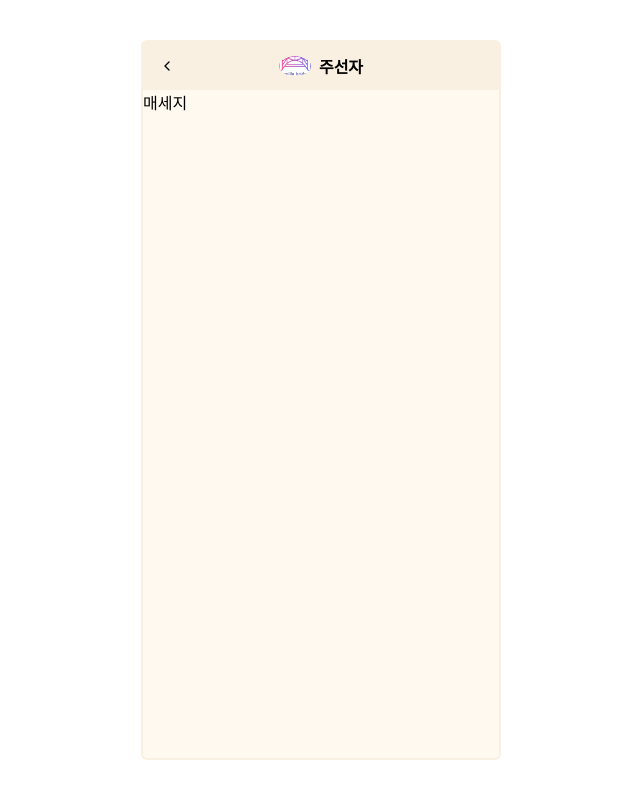
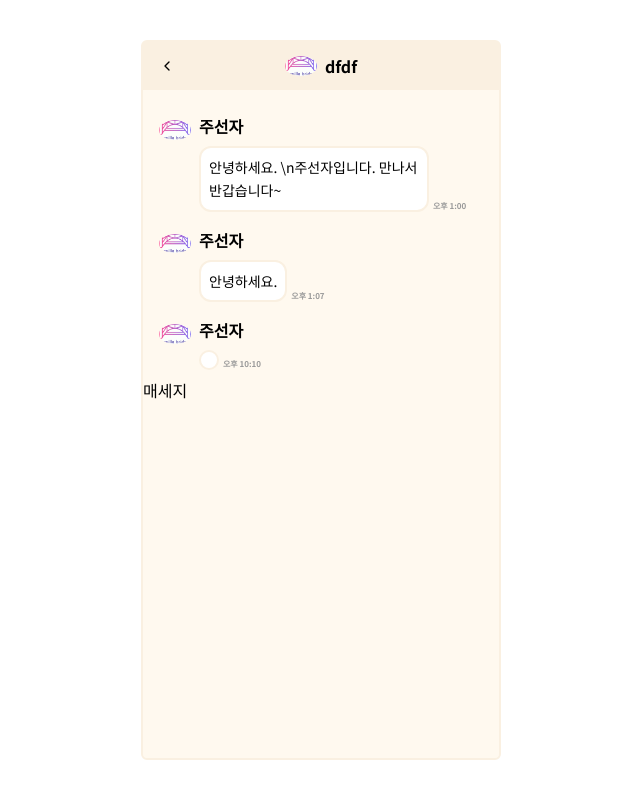
Before and after one commit to CodyMan0/internship_assignment, a React (Vite) app: page / in a window 1280 px wide. Shown: the whole page, without its empty margins (319-959 px from the left). Built offline with nearby package versions, Linux system fonts and the light colour scheme.

Commit message:
Feat : Date Format 유틸 함수 구현

```diff
--- a/public/data/message.json
+++ b/public/data/message.json
@@ -5,6 +5,17 @@
 		"msg": {
 			"mtype": "text",
 			"content": "안녕하세요. \\n주선자입니다. 만나서 반갑습니다~"
+		},
+		"photo_url": "https://photo.vanillabridge.com/app_photos/agent_man.JPG",
+		"user_id": 2,
+		"user_name": "주선자"
+	},
+	{
+		"created_at": "2023-06-10 13:07:00",
+		"id": 101,
+		"msg": {
+			"mtype": "text",
+			"content": "안녕하세요."
 		},
 		"photo_url": "https://photo.vanillabridge.com/app_photos/agent_man.JPG",
 		"user_id": 2,
--- /dev/null
+++ b/src/components/ChatSection.tsx
@@ -0,0 +1,19 @@
+import { MessageInfoType } from "../types/MessageType";
+import MessageBox from "./common/MessageBox";
+
+type Props = {
+	messageList: MessageInfoType[] | undefined;
+};
+const ChatSection = ({ messageList }: Props) => {
+	return (
+		<div className="py-2 px-4">
+			{messageList &&
+				messageList.map((message, index) => {
+					console.log("in map", message);
+					return <MessageBox key={index} message={message} />;
+				})}
+		</div>
+	);
+};
+
+export default ChatSection;
--- a/src/components/Header.tsx
+++ b/src/components/Header.tsx
@@ -1,20 +1,12 @@
-// 조건
-// 1. 헤더의 back 아이콘 check
-// 2. user_input 전송 버튼의 아이콘은 머터리얼 아이콘을 사용 (chevron_left, arrow_back)
 import { FiChevronLeft } from "react-icons/fi";
-import ProfileImage from "./ProfileImage";
+import CounterpartInfo from "./common/CounterpartInfo";
 
-type Props = {
-	name: string;
-};
-
-const Header = ({ name }: Props) => {
+const Header = () => {
 	return (
 		<nav className="w-full bg-beige py-2 px-4">
 			<div className="flex relative justify-center items-center gap-2">
 				<FiChevronLeft className="absolute left-0" />
-				<ProfileImage url="UI" />
-				<h1 className="font-semibold">{name}</h1>
+				<CounterpartInfo name="dfdf" />
 			</div>
 		</nav>
 	);
--- /dev/null
+++ b/src/components/common/CounterpartInfo.tsx
@@ -0,0 +1,16 @@
+import ProfileImage from "./ProfileImage";
+
+type Props = {
+	name: string;
+};
+
+const CounterpartInfo = ({ name }: Props) => {
+	return (
+		<>
+			<ProfileImage url="UI" />
+			<h1 className="font-semibold">{name}</h1>
+		</>
+	);
+};
+
+export default CounterpartInfo;
--- /dev/null
+++ b/src/components/common/MessageBox.tsx
@@ -0,0 +1,31 @@
+import { MessageInfoType } from "../../types/MessageType";
+import { formatDetailTime, formatTime } from "../../utils/formatDate";
+
+import CounterpartInfo from "./CounterpartInfo";
+
+type Props = {
+	message: MessageInfoType;
+};
+
+const MessageBox = ({ message }: Props) => {
+	const { created_at, id, msg, photo_url, user_id, user_name } = message;
+	console.log(created_at);
+
+	return (
+		<div className="mt-4">
+			<div className="flex gap-2 font-normal">
+				<CounterpartInfo name={user_name} />
+			</div>
+			<div className="flex items-end gap-1">
+				<div className="p-2 bg-white inline-block max-w-[230px] rounded-xl border-2 border-beige ml-10">
+					<p className="text-sm leading-relaxed">{msg.content}</p>
+				</div>
+				<p className="text-[8px] text-gray font-semibold">
+					{formatDetailTime(formatTime(created_at))}
+				</p>
+			</div>
+		</div>
+	);
+};
+
+export default MessageBox;
--- a/src/components/ProfileImage.tsx
+++ b/src/components/common/ProfileImage.tsx
@@ -1,4 +1,4 @@
-import counterPartImg from "../assets/bridge.png";
+import counterPartImg from "../../assets/bridge.png";
 
 type Props = {
 	url: string;
--- a/src/context/MessageContext.tsx
+++ b/src/context/MessageContext.tsx
@@ -7,6 +7,7 @@ interface MessageProviderProps {
 }
 
 export const MessageContext = createContext<MessageService | null>(null);
+
 export const MessageProvider = ({
 	children,
 	messageService,
--- a/src/page/Chat.tsx
+++ b/src/page/Chat.tsx
@@ -1,12 +1,14 @@
+import ChatSection from "../components/ChatSection";
 import Header from "../components/Header";
 import useMessage from "../hooks/useMessage";
 
 const Chat = () => {
 	const { messages } = useMessage();
-	console.log(messages);
+	console.log("최상위", messages);
 	return (
 		<div className="bg-background w-full h-full  border-beige border-2 rounded-md">
-			<Header name="주선자" />
+			<Header />
+			<ChatSection messageList={messages} />
 			<section>매세지</section>
 		</div>
 	);
--- /dev/null
+++ b/src/utils/formatDate.ts
@@ -0,0 +1,37 @@
+function formatDate(date: string) {
+	const targetDate = new Date(date);
+	const year = targetDate.getFullYear();
+	const month = targetDate.getMonth() + 1;
+	const day = targetDate.getDate();
+	const formattedDate = `${year}년 ${month}월${day}일`;
+	return formattedDate;
+}
+
+function formatTime(date: string) {
+	const targetDate = new Date(date);
+	const hours = targetDate.getHours();
+	const getTimeFromHours = hours >= 12 ? "오후" : "오전";
+	const minutes = targetDate.getMinutes();
+	const formattedDate = `${getTimeFromHours} ${hours} ${minutes}`;
+	return formattedDate;
+}
+
+// 임시변수를 삭제해야한다. 리팩토링 우선 순위 2
+function formatDetailTime(date: string) {
+	const parts = date.split(" ");
+	const timePeriod = parts[0]; // '오후'
+	let hour = Number(parts[1]); // '13'
+	if (hour >= 13) {
+		hour -= 12;
+	}
+
+	let minute = Number(parts[2]); // '0'
+	if (minute == 0) minute = 0;
+	const isOnesPlace = minute % 10 === minute;
+
+	const formattedDate = `${timePeriod} ${hour}:${
+		isOnesPlace ? `0${minute}` : minute
+	}`;
+	return formattedDate;
+}
+export { formatDate, formatTime, formatDetailTime };
```
